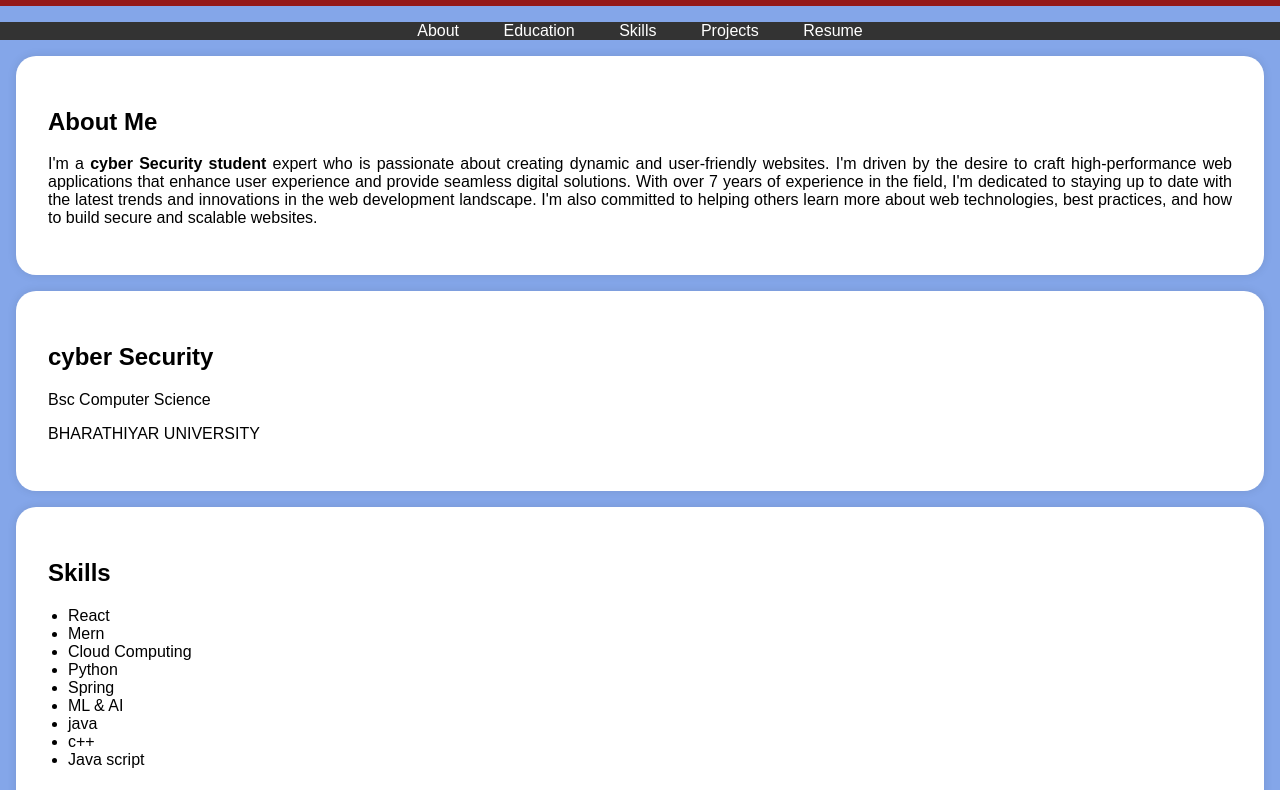
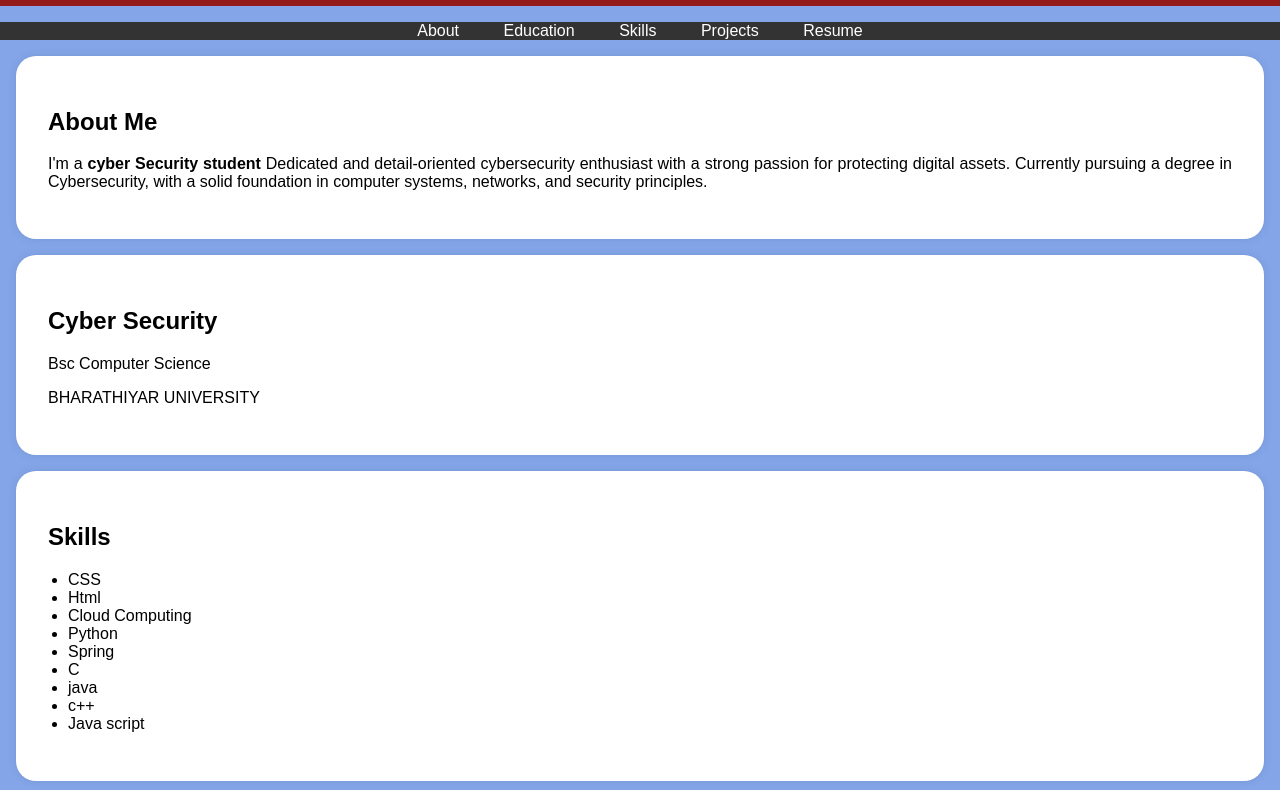
Before and after one commit to Rohinirohuu/digital-portfolio3, a plain HTML site: page index.html in a window 1280 px wide. Shown: the part 191-981 px from the top of the page. Drawn offline with Linux system fonts and the light colour scheme.

Commit message:
Update index.html

```diff
--- a/index.html
+++ b/index.html
@@ -97,7 +97,7 @@
              <!-- Add your profile picture here -->
              <img src="my_image.jpg" alt="Your Profile Picture" class="profile-picture">
              <h1>ROHINI S</h1>
-             <p>Bsc Computer Science</p>
+             <p>Bsc Computer Science student</p>
          </div>
      </header>
 
@@ -115,19 +115,14 @@
      <section id="about">
          <div class="section-content">
              <h2>About Me</h2>
-             <p>I'm a <b>cyber Security student</b> expert who is passionate about creating dynamic and user-friendly websites.
-                 I'm driven by the desire to craft high-performance web applications that enhance user experience and provide
-                  seamless digital solutions. With over 7 years of experience in the field, I'm dedicated to staying up to date
-                  with the latest trends and innovations in the
-                  web development landscape. I'm also committed to helping others learn more about web technologies,
-                  best practices, and how to build secure and scalable websites.</p>
+             <p>I'm a <b>cyber Security student</b> Dedicated and detail-oriented cybersecurity enthusiast with a strong passion for protecting digital assets. Currently pursuing a degree in Cybersecurity, with a solid foundation in computer systems, networks, and security principles.</p>
 
          </div>
      </section>
 
      <section id="education">
          <div class="section-content">
-             <h2>cyber Security</h2>
+             <h2>Cyber Security</h2>
              <p>Bsc Computer Science</p>
              <p>BHARATHIYAR UNIVERSITY</p>
 
@@ -139,12 +134,12 @@
          <div class="section-content">
              <h2>Skills</h2>
              <ul>
-                 <li>React</li>
-                 <li>Mern</li>
+                 <li>CSS</li>
+                 <li>Html</li>
                  <li>Cloud Computing</li>
                  <li>Python</li>
                  <li>Spring</li>
-                 <li>ML & AI</li>
+                 <li>C</li>
                  <li>java</li>
                  <li>c++</li>
                  <li>Java script</li>
```
